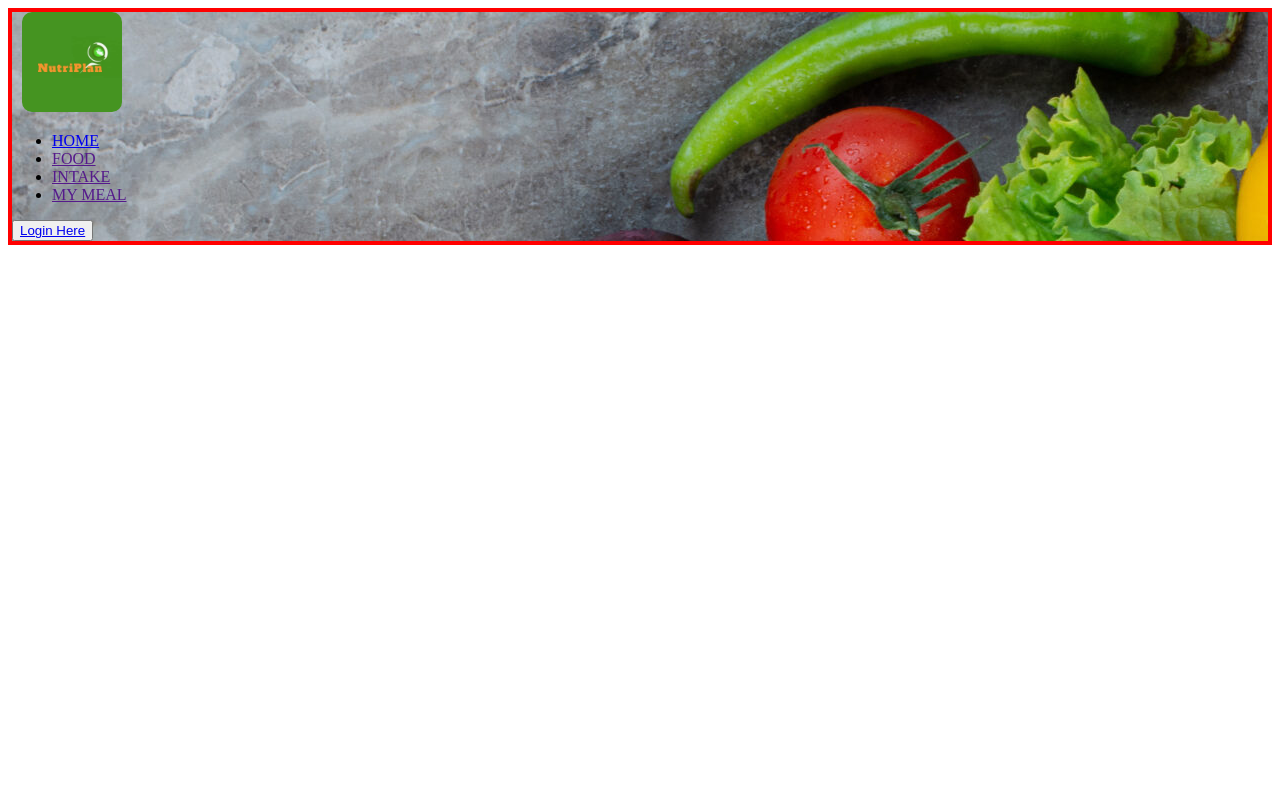
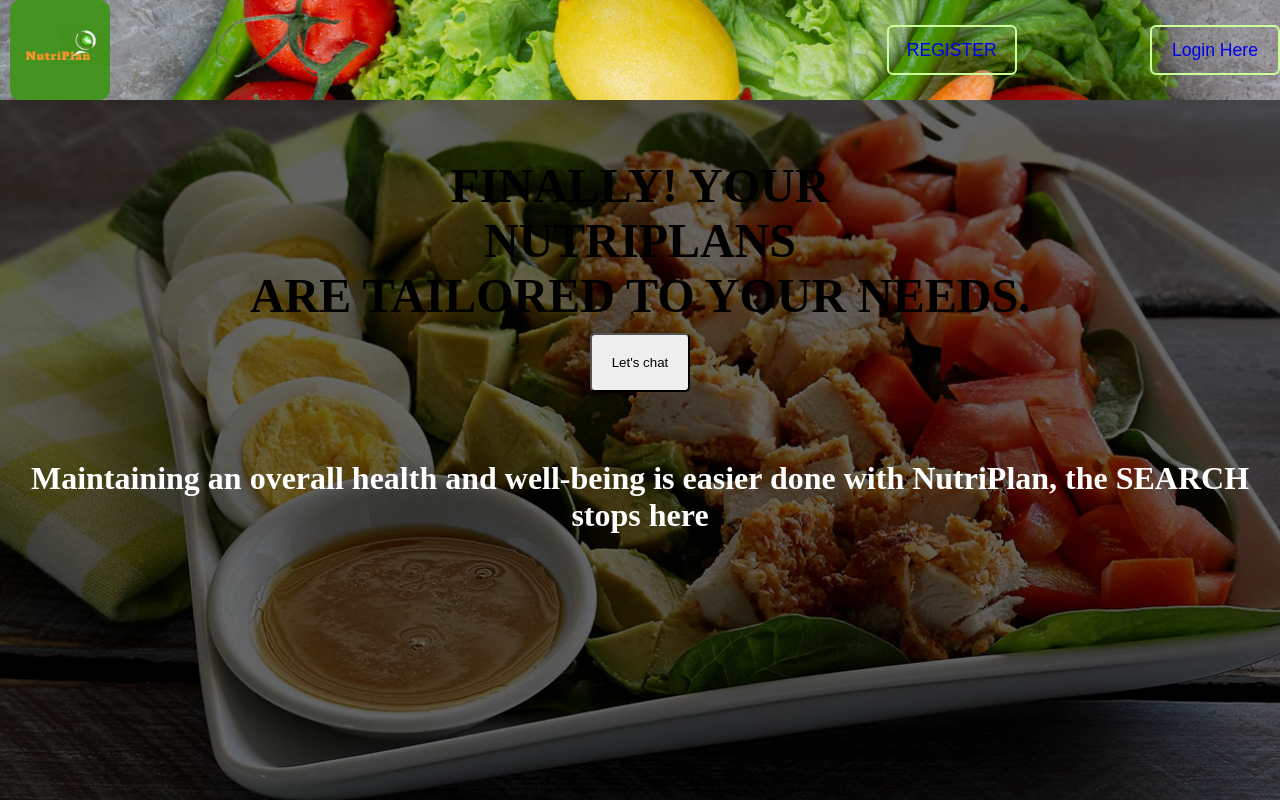
Before and after one commit to DadoveNonye/NutriPlan, a Flask app: page /home in a window 1280 px wide. Run offline with Flask 3, Linux system fonts and the light colour scheme.

Commit message:
landing page and its routes

```diff
--- a/app/static/css/homepage.css
+++ b/app/static/css/homepage.css
@@ -1,6 +1,15 @@
+* {
+  margin: 0;
+  padding: 0;
+  box-sizing: border-box;
+}
 .homepage #navbar {
   background-image: url("../images/nutriimage3.jpeg");
-  border: 2px solid red;
+  background-size: cover;
+  background-repeat: no-repeat;
+  background-position: center;
+  z-index: 100;
+  border: none;
 }
 .homepage #navbar .logo img {
   max-width: 100%;
@@ -8,6 +17,35 @@
   border-radius: 10px;
   margin-left: 10px;
 }
-body {
-  border: 2px solid red;
+.home-page-hero {
+  background-image: url("../images/nutriimage4.jpeg");
+  height: 100vh;
+  background-size: cover;
+  background-repeat: no-repeat;
+  background-position: center;
+  position: relative;
+  display: flex;
+  flex-direction: column;
+  text-align: center;
+  justify-content: center;
+  align-items: center;
 }
+
+.home-page-hero:before {
+  content: "";
+  position: absolute;
+  top: 0;
+  right: 0;
+  bottom: 0;
+  left: 0;
+  background-color: rgba(0, 0, 0, 0.6);
+}
+.home-page-hero div {
+  position: relative;
+  color: white;
+  font-size: 2rem;
+  font-weight: bold;
+}
+.home-page-hero div h1 {
+  color: black;
+}
--- a/app/templates/homepage.html
+++ b/app/templates/homepage.html
@@ -7,6 +7,10 @@
     <link
       rel="stylesheet"
       href="{{ url_for('static', filename='css/homepage.css') }}"
+    />
+    <link
+      rel="stylesheet"
+      href="{{ url_for('static', filename='css/style.css') }}"
     />
   </head>
   <body>
@@ -19,17 +23,29 @@
         </div>
         <nav>
           <ul>
-            <li><a href="{{ url_for('auth.home') }}">HOME</a></li>
-            <li><a href="">FOOD</a></li>
-            <li><a href="">INTAKE</a></li>
-            <li><a href="" id="showMeal">MY MEAL</a></li>
+            <li><a href="{{ url_for('auth.home') }}"></a></li>
+            <!-- <li><a href="">FOOD</a></li>
+            <li><a href="" id="showMeal">MY MEAL</a></li> -->
+            <!-- <li><p><a href="{{ url_for('auth.register') }}">REGISTER</a></p></li> -->
           </ul>
         </nav>
+        <button class="mlogin">
+            <a href="{{ url_for('auth.register') }}">REGISTER</a>
+        </button>
         <button class="mlogin" id="mealPlanDirection">
           <a href="{{ url_for('auth.login') }}">Login Here</a>
         </button>
       </section>
     </div>
+    <section class="hero-section home-page-hero">
+        <div class="hero-background-image">
+            <h1>FINALLY! YOUR <br class="nutriBR">NUTRIPLANS </br>ARE TAILORED TO YOUR NEEDS.</h1>
+            <button class="chat">Let's chat</button>
+        </div>
+        <div>
+            <p>Maintaining an overall health and well-being is easier done with NutriPlan, the SEARCH stops here</p>
+        </div>
+    </section>
     <section></section>
   </body>
 </html>
--- a/app/templates/index.html
+++ b/app/templates/index.html
@@ -11,7 +11,7 @@
 <body>
     <div id="main">
         <section id="navbar">
-            <div class="logo"><a href=""><img src="static/images/NutriPlanLogo.jpeg" alt="Nutri Plan logo"></a></div>
+            <div class="logo"><a href="{{ url_for('auth.home') }}"><img src="static/images/NutriPlanLogo.jpeg" alt="Nutri Plan logo"></a></div>
             <nav><ul>
                 <li><a href="{{ url_for('auth.home')}}">HOME</a></li>
                 <li><a href="">FOOD</a></li>
```
Also changed, not shown: app/templates/login.html (+22 -10 lines), app/templates/register.html (+38 -10 lines).
